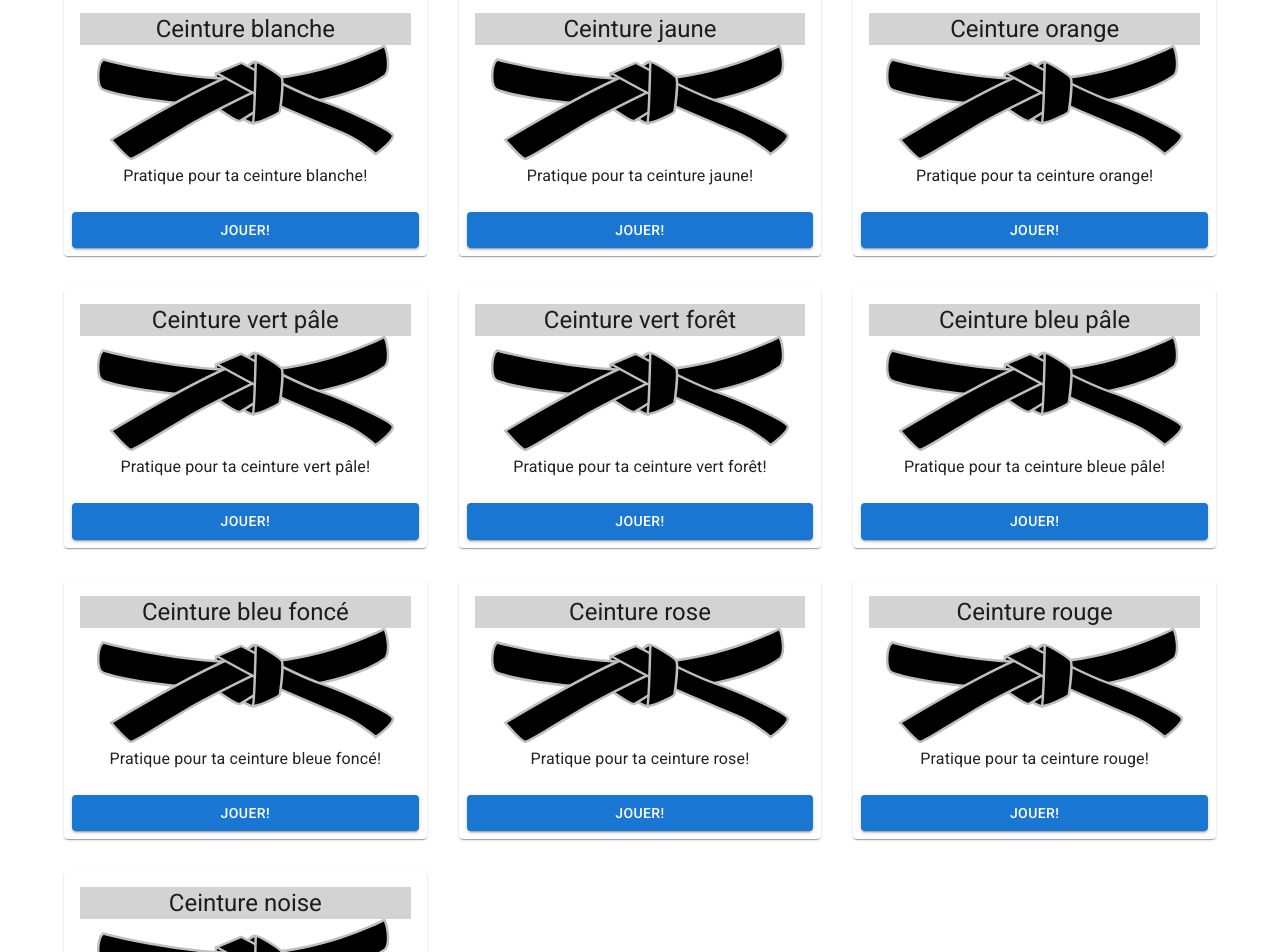
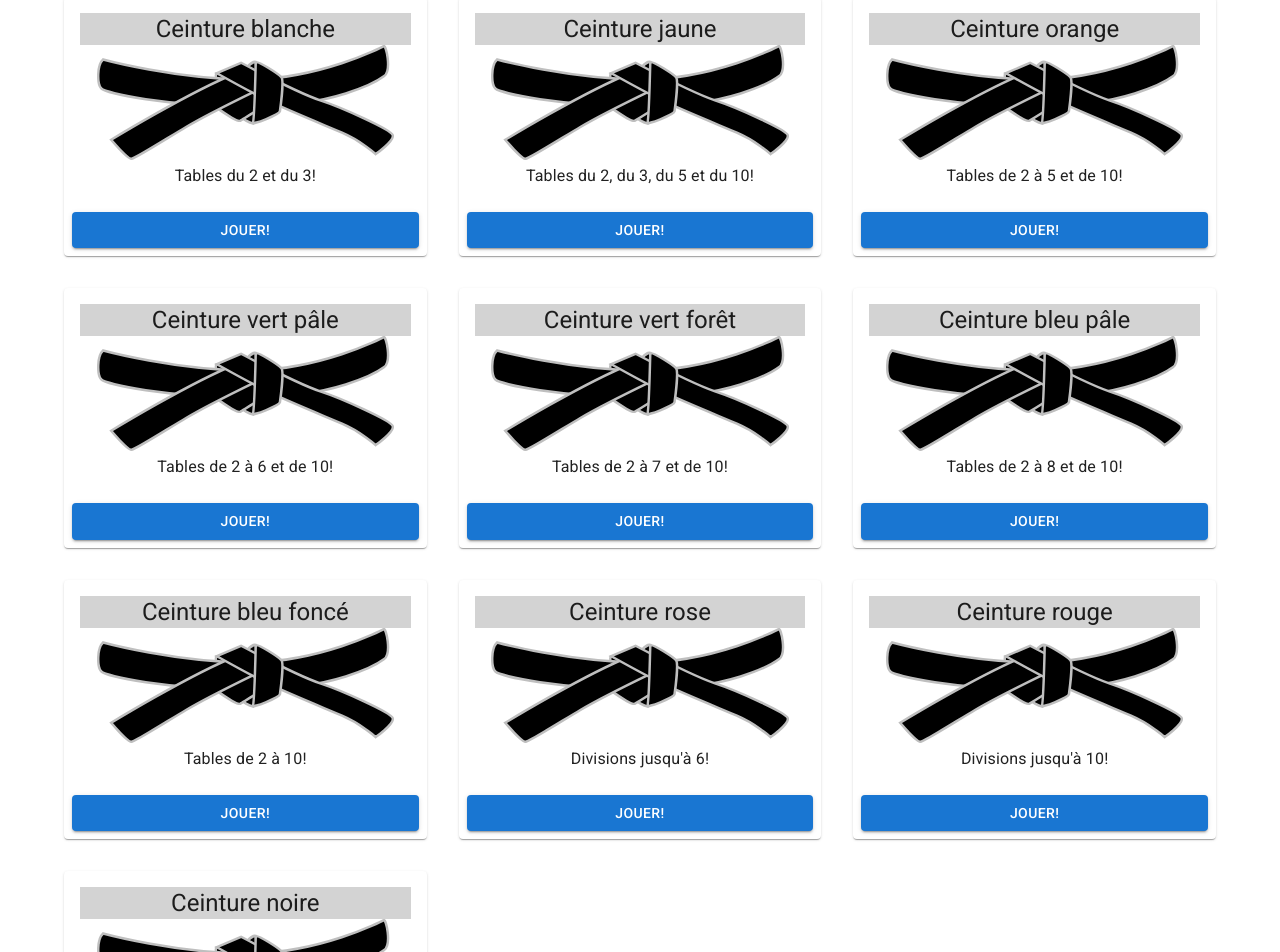
Before and after one commit to ericfournier2/multiply, a React (Create React App) app: page / in a window 1280 px wide. Shown: the part 541-1493 px from the top of the page. Built offline with nearby package versions, Linux system fonts and the light colour scheme.

Commit message:
Change belt descriptions.

```diff
--- a/src/ModeSelect.tsx
+++ b/src/ModeSelect.tsx
@@ -50,70 +50,70 @@ const examsDefinitions = [
   {
     id: "BELT_1",
     label: "Ceinture blanche",
-    desc: "Pratique pour ta ceinture blanche!",
+    desc: "Tables du 2 et du 3!",
     icon: "belt.svg",
     options: makeBeltOptions([2,3], undefined)
   },
   {
     id: "BELT_2",
     label: "Ceinture jaune",
-    desc: "Pratique pour ta ceinture jaune!",
+    desc: "Tables du 2, du 3, du 5 et du 10!",
     icon: "belt.svg",
     options: makeBeltOptions([2, 3, 5, 10], undefined)
   },
   {
     id: "BELT_3",
     label: "Ceinture orange",
-    desc: "Pratique pour ta ceinture orange!",
+    desc: "Tables de 2 à 5 et de 10!",
     icon: "belt.svg",
     options: makeBeltOptions([2, 3, 4, 5, 10], undefined)
   },
   {
     id: "BELT_4",
     label: "Ceinture vert pâle",
-    desc: "Pratique pour ta ceinture vert pâle!",
+    desc: "Tables de 2 à 6 et de 10!",
     icon: "belt.svg",
     options: makeBeltOptions([2, 3, 4, 5, 6, 10], undefined)
   },
   {
     id: "BELT_5",
     label: "Ceinture vert forêt",
-    desc: "Pratique pour ta ceinture vert forêt!",
+    desc: "Tables de 2 à 7 et de 10!",
     icon: "belt.svg",
     options: makeBeltOptions([2, 3, 4, 5, 6, 7, 10], undefined)
   },
   {
     id: "BELT_6",
     label: "Ceinture bleu pâle",
-    desc: "Pratique pour ta ceinture bleue pâle!",
+    desc: "Tables de 2 à 8 et de 10!",
     icon: "belt.svg",
     options: makeBeltOptions([2, 3, 4, 5, 6, 7, 8, 10], undefined)
   },
   {
     id: "BELT_7",
     label: "Ceinture bleu foncé",
-    desc: "Pratique pour ta ceinture bleue foncé!",
+    desc: "Tables de 2 à 10!",
     icon: "belt.svg",
     options: makeBeltOptions([2, 3, 4, 5, 6, 7, 8, 9, 10], undefined)
   },
   {
     id: "BELT_8",
     label: "Ceinture rose",
-    desc: "Pratique pour ta ceinture rose!",
+    desc: "Divisions jusqu'à 6!",
     icon: "belt.svg",
     options: makeBeltOptions(undefined, [2, 3, 4, 5, 6])
   },
   {
     id: "BELT_9",
     label: "Ceinture rouge",
-    desc: "Pratique pour ta ceinture rouge!",
+    desc: "Divisions jusqu'à 10!",
     icon: "belt.svg",
     options: makeBeltOptions(undefined, [2, 3, 4, 5, 6, 7, 8, 9, 10])
   },
   {
     id: "BELT_10",
-    label: "Ceinture noise",
-    desc: "Pratique pour ta ceinture noire!",
+    label: "Ceinture noire",
+    desc: "Toutes les opérations!",
     icon: "belt.svg",
     options: makeBeltOptions([2, 3, 4, 5, 6, 7, 8, 9, 10], [2, 3, 4, 5, 6, 7, 8, 9, 10])
   },
```
